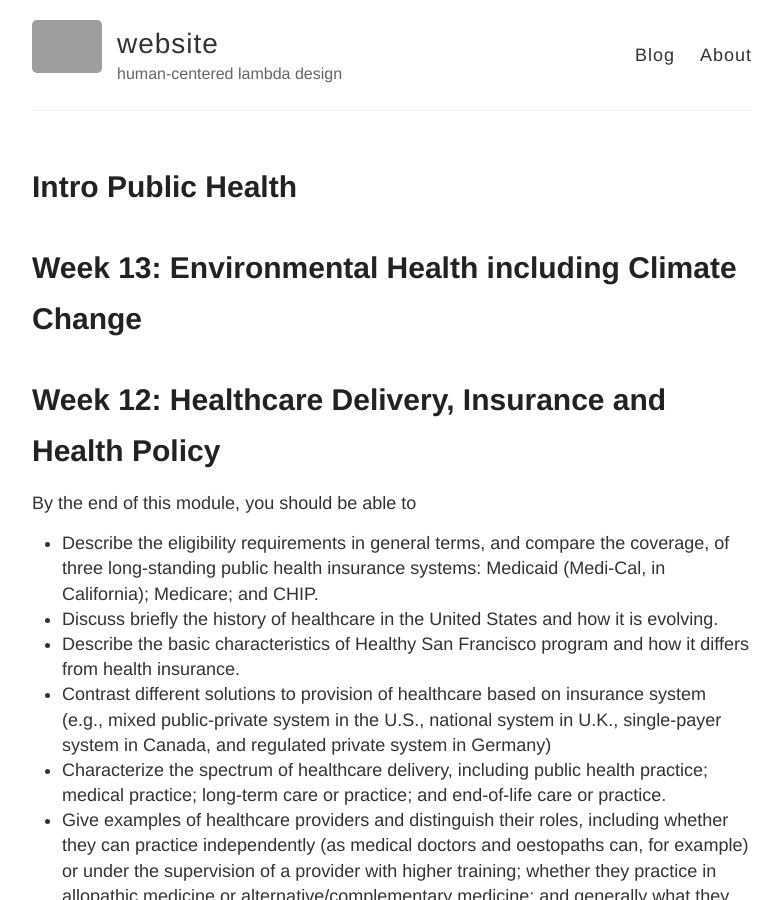
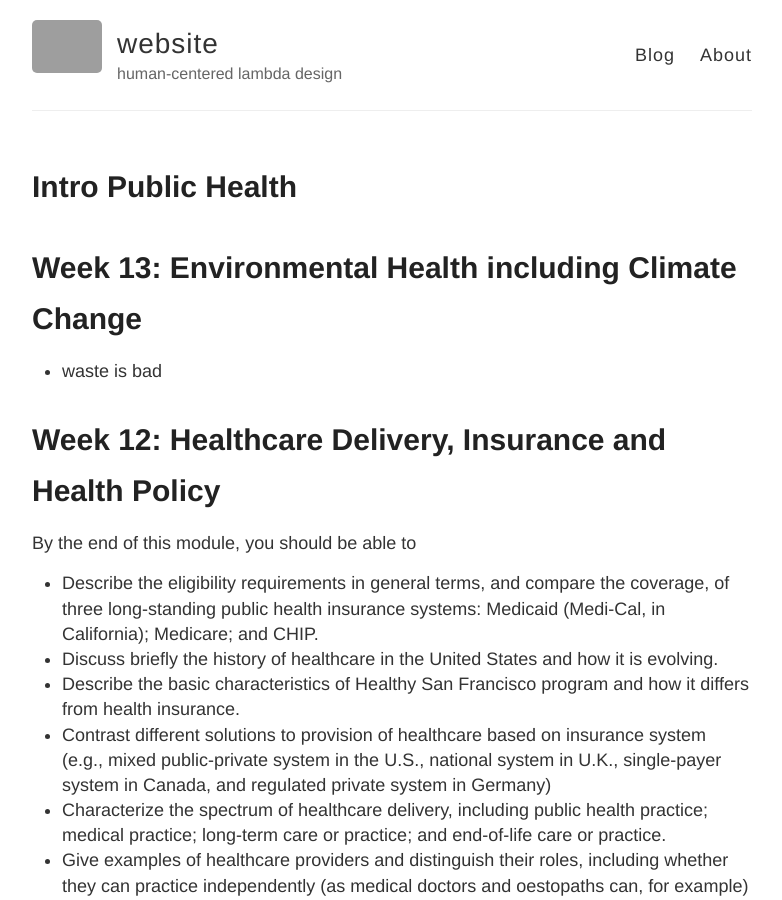
Before and after one commit to RONNCC/ronncc.github, a Jekyll site: the page built from _posts/2019-03-04-intro-public-health.md, in a window 1280 px wide and 900 px high. Shown: the whole window, without its empty margins (248-1030 px from the left). Built offline with Jekyll 4.4.1, drawn with Linux system fonts in a browser that asks for light colours; our own code applies the rules of GitHub Pages for plain Markdown files; comment, search, counter and statistics services are not loaded; grey boxes are pictures that could not be loaded.

Commit message:
Update 2019-03-04-intro-public-health.md

```diff
--- a/_posts/2019-03-04-intro-public-health.md
+++ b/_posts/2019-03-04-intro-public-health.md
@@ -5,6 +5,7 @@ categories:
 ---
 # Week 13: Environmental Health including Climate Change
 
+- waste is bad
 
 # Week 12: Healthcare Delivery, Insurance and Health Policy
 
```
